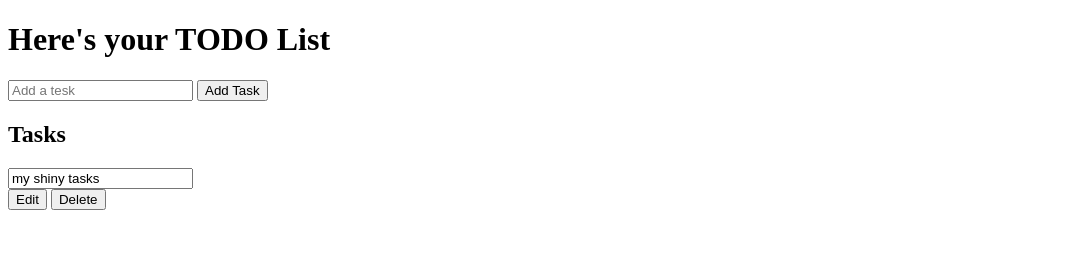
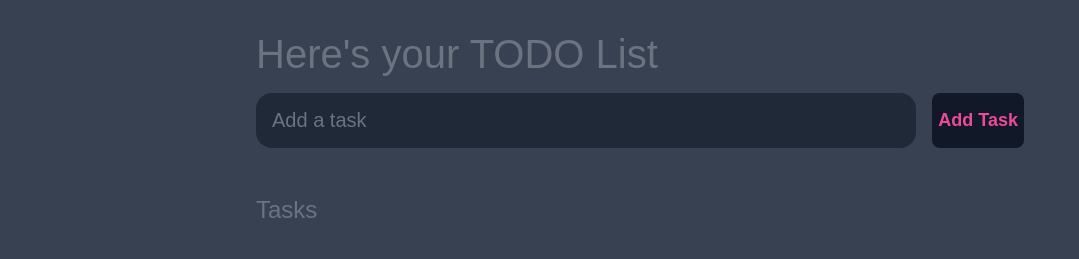
Before and after one commit to Saurabh-Singh-Negi/Todo-List-App, a plain HTML site: page index.html in a window 1280 px wide. Shown: the whole page, without its empty margins (0-1079 px from the left). Drawn offline with Linux system fonts and the light colour scheme.

Commit message:
Styling added to the project

```diff
--- a/index.html
+++ b/index.html
@@ -11,39 +11,29 @@
     <header>
         <h1>Here's your TODO List</h1>
         <form id="new-task-form">
-            <input
-                type="text"
-                id="new-task-input"
-                placeholder="Add a tesk"
-            />
-            <input
-                type="submit"
-                id="new-task-submit"
-                value="Add Task"
-            />
+            <input type="text" id="new-task-input" placeholder="Add a task" />
+            <input type="submit" id="new-task-submit" value="Add Task" />
         </form>
     </header>
-
+    <main>
         <section class="task-list">
             <h2>Tasks</h2>
 
             <div id="tasks">
-            <div class="task">
+                <!-- <div class="task">
                     <div class="content">
-                    <input
-                        type="text"
-                        class="text"
-                        value="my shiny tasks"
-                        readonly
-                    />
+                        <input type="text" class="text" value="my tasks" readonly />
                     </div>
                     <div class="actions">
                         <button class="edit">Edit</button>
                         <button class="delete">Delete</button>
                     </div>
-            </div>
+                </div> -->
+
+
             </div>
         </section>
+    </main>
 
 
     <script src="todo.js"></script>
--- a/style.css
+++ b/style.css
@@ -0,0 +1,146 @@
+:root {
+    --dark: #374151;
+    --darker: #1F2937;
+    --darkest: #111827;
+    --grey: #6B7280;
+    --light: #EEE;
+    --pink: #EC4A99;
+    --purple: #8B5CF6;
+    --white: #FFF;
+}
+
+* {
+    box-sizing: border-box;
+    margin: 0;
+    font-family: sans-serif;
+}
+
+body {
+    display: flex;
+    flex-direction: column;
+    min-height: 100vh;
+    background-color: var(--dark);
+    color: var(--white);
+}
+
+header {
+    padding: 2rem 1rem;
+    max-width: 800px;
+    width: 100%;
+    margin: 0 auto;
+}
+
+header h1 {
+    font-size: 2.5rem;
+    font-weight: 300;
+    color: var(--grey);
+    margin-bottom: 1rem;
+}
+
+#new-task-form {
+    display: flex;
+}
+
+input, button {
+    appearance: none;
+    border: none;
+    outline: none;
+    background: none;
+}
+
+#new-task-input {
+    flex: 1 1 0%;
+    background-color: var(--darker);
+    border-radius: 1rem;
+    padding: 1rem;
+    margin-right: 1rem;
+    color: var(--light);
+    font-size: 1.25rem;
+}
+
+#new-task-input::placeholder {
+    color: var(--grey);
+}
+
+#new-task-submit {
+    color: var(--pink);
+    font-size: 1.125rem;
+    font-weight: 700;
+    cursor: pointer;
+    /* background-color: rgba(255, 255, 255, 0.766); */
+    /* background-color: var(--light); */
+    background-color: var(--darkest);
+    border-radius: 0.5rem;
+}
+
+#new-task-submit:hover {
+    opacity: 0.9;
+}
+
+#new-task-submit:active {
+    opacity: 0.8;
+}
+
+main {
+    flex: 1 1 0%;
+    max-width: 800px;
+    width: 100%;
+    margin: 0 auto;
+}
+
+.task-list {
+    padding: 1rem;
+}
+
+.task-list h2 {
+    font-size: 1.5rem;
+    font-weight: 300;
+    color: var(--grey);
+    margin-bottom: 1rem ;
+}
+
+#tasks .task {
+    display: flex;
+    justify-content: space-between;
+    background-color: var(--darkest);
+    padding: 1rem;
+    border-radius: 1rem;
+    margin-bottom: 1rem;
+}
+
+#tasks .task .content .text{
+    color: var(--light);
+    font-size: 1.125rem;
+    width: 100%;
+    display: block;
+    /* transition: 0.4s; */
+}
+
+/* #tasks .task .actions {
+    display: flex;
+    margin: 0 -0.5rem;
+} */
+
+.task .actions button {
+    cursor: pointer;
+    margin: 0 0.5rem;
+    font-size: 1.125rem;
+    font-weight: 800;
+    /* transition: 0.4s; */
+}
+
+.task .actions button:hover {
+    opacity: 0.8;
+}
+
+.task .actions button:active {
+    opacity: 0.6;
+}
+
+.task .actions .edit {
+    color: #EC4A99;
+}
+
+.task .actions .delete {
+    color: #dc143c;
+}
```
Lines whose indentation alone changed are shown as unchanged.
